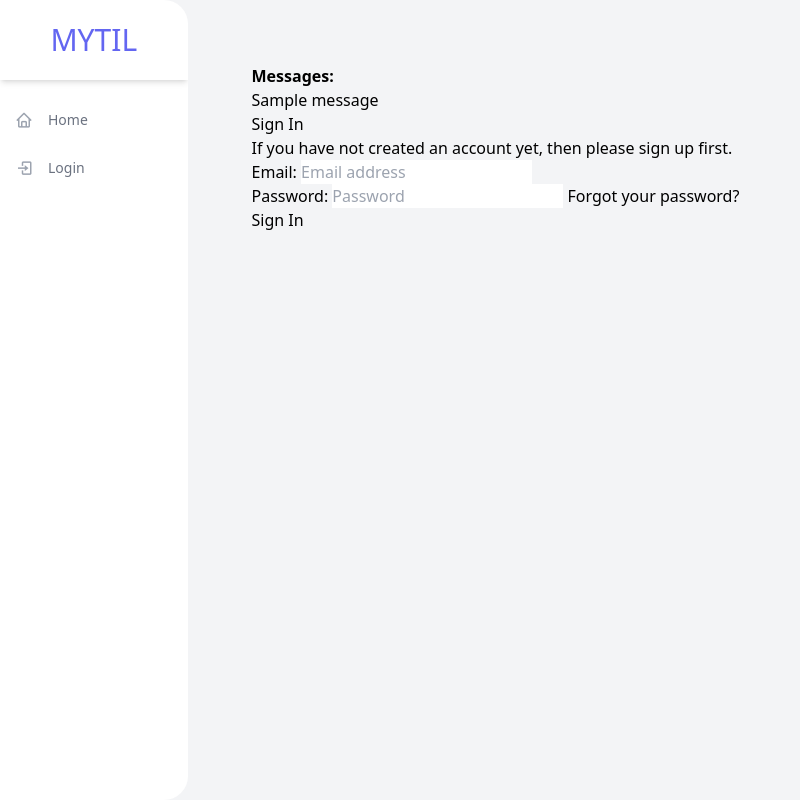
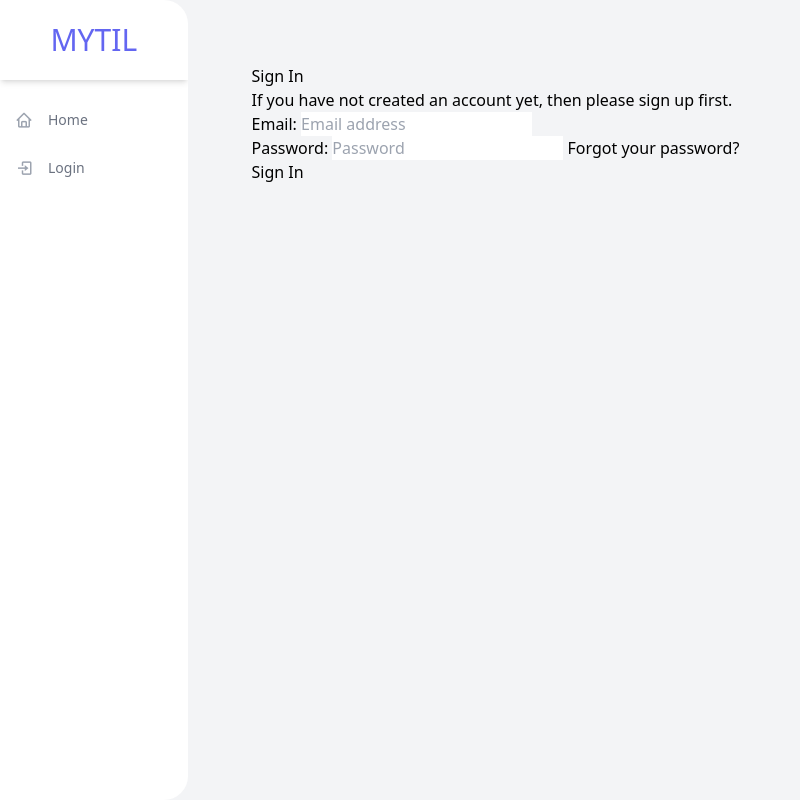
Before and after one commit to brendanillies/MyTIL, a Django app: page /login/ in a window 1280 px wide. Shown: the whole page, without its empty margins (0-800 px from the left). Run offline with Django 4.2, Linux system fonts and the light colour scheme; tables that the repository leaves empty hold one stand-in row (values such as "Sample post"); one stand-in notice (Sample message) is shown; some libraries are stand-ins or nearby versions.

Commit message:
Remove messages content

```diff
--- a/MyTIL/templates/allauth/layouts/base.html
+++ b/MyTIL/templates/allauth/layouts/base.html
@@ -1,17 +1,6 @@
 {% extends 'base.html' %}
-{% load i18n %}
 
 {% block body %}
-    {% if messages %}
-        <div>
-            <strong>{% trans "Messages:" %}</strong>
-            <ul>
-                {% for message in messages %}
-                    <li>{{ message }}</li>
-                {% endfor %}
-            </ul>
-        </div>
-    {% endif %}
     {% block content %}
     {% endblock content %}
 {% endblock body %}
```
